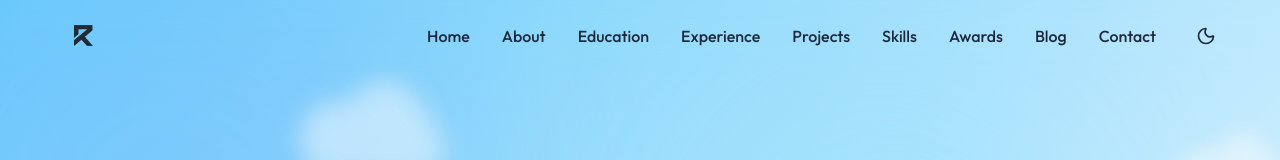
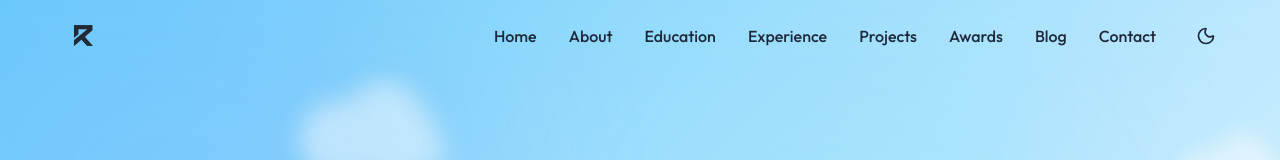
Before and after one commit to RextonRZ/RextonRZ.github.io, a Next.js app: page / in a window 1280 px wide. Shown: the top 160 px of the page. Built offline with nearby package versions, Linux system fonts and the light colour scheme.

Commit message:
Update experience section

```diff
--- a/src/components/Navigation.tsx
+++ b/src/components/Navigation.tsx
@@ -37,7 +37,6 @@ export function Navigation() {
     { name: "Education", path: "/#education" },
     { name: "Experience", path: "/#experience" },
     { name: "Projects", path: "/projects" },
-    { name: "Skills", path: "/skills" },
     { name: "Awards", path: "/awards" },
     { name: "Blog", path: "/blog" },
     { name: "Contact", path: "/contact" },
```
